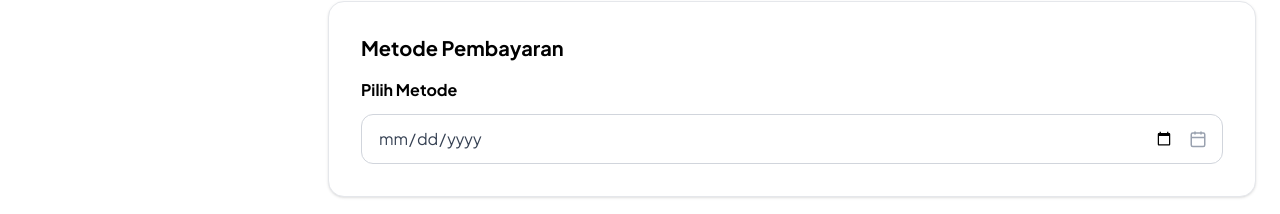
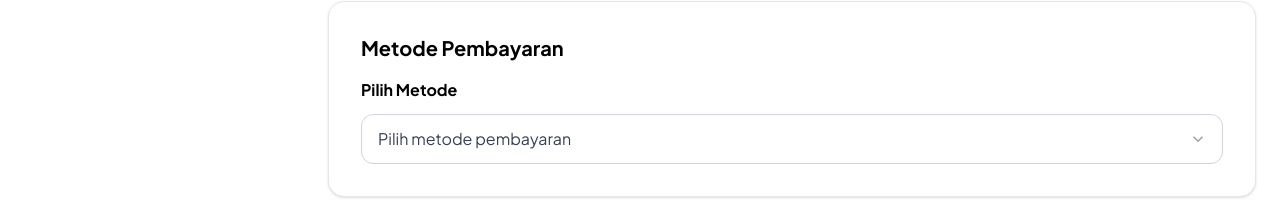
Before and after one commit to SpeakBuddy-Sevent/SpeakBuddy-FE, a Next.js app: page /Konsultasi/BuatJanji/Bayar in a window 1280 px wide. Shown: the part 575-789 px from the top of the page. Built offline with nearby package versions, Linux system fonts and the light colour scheme; no server answers.

Commit message:
feat(konsultasi): fixed when pay auto send chat

```diff
--- a/src/components/buat-janji/bayar/DetailPembayaranClient.jsx
+++ b/src/components/buat-janji/bayar/DetailPembayaranClient.tsx
@@ -1,13 +1,39 @@
 "use client";
 //import Link from "next/link";
+import { useState, useEffect } from "react";
 import { useRouter, useSearchParams } from "next/navigation";
 import useConsultation from "@/hooks/useConsultation";
+import useChat from "@/hooks/useChat";
+import useStartChat from "@/hooks/useStartChat";
 
 export default function DetailPembayaran() {
   const params = useSearchParams();
   const router = useRouter();
 
   const { bookConsultation, loading } = useConsultation();
+  const { startChat } = useStartChat();
+
+  const [chatID, setChatID] = useState<string | null>(null);
+  const chat = useChat(chatID || undefined);
+
+      useEffect(() => {
+        if (!chatID) return;
+
+        const sendInitialMessage = async () => {
+          await chat.sendMessage(
+            `Halo kak, saya sudah melakukan pembayaran konsultasi untuk:\n
+    Nama anak: ${params.get("childName")}
+    Tanggal: ${params.get("date")}
+    Jam: ${params.get("slot")}
+
+    Terima kasih 🙏`
+          );
+
+          router.push(`/konsultasi/chat/${chatID}`);
+        };
+
+        sendInitialMessage();
+      }, [chatID]);
 
   const handlePay = async () => {
     await bookConsultation({
@@ -24,8 +50,9 @@ export default function DetailPembayaran() {
       isPaid: true,
     });
 
-    router.push("/");
-  };
+    const chatData = await startChat(params.get("therapistId")!);
+    setChatID(chatData.chatID);
+  }
 
   // console.log({ slot, date, therapistId, childName, childSex, childAge });
   return (
@@ -118,12 +145,18 @@ export default function DetailPembayaran() {
                   Pilih Metode
                 </div>
                 <div className="relative">
-                  <input
+                  <select
+                    defaultValue=""
+                    className="w-full px-4 py-3 pr-10 border border-gray-300 rounded-xl bg-white text-gray-700 focus:outline-none focus:border-blue-500 appearance-none"
+                  >
+                    <option value="" disabled>
+                      Pilih metode pembayaran
+                    </option>
+                    <option value="bank">Bank Transfer</option>
+                    <option value="qris">QRIS</option>
+                  </select>
 
-                    type="date"
-                    className="w-full px-4 py-3 pr-12 border border-gray-300 rounded-xl bg-white text-gray-700 focus:outline-none focus:border-blue-500"
-                  />
-                  <span className="absolute right-2 md:right-4 top-1/2 -translate-y-1/2 text-gray-400">
+                  <span className="absolute right-2 md:right-4 top-1/2 -translate-y-1/2 text-gray-400 pointer-events-none">
                     <svg
                       width="18"
                       height="18"
@@ -132,11 +165,11 @@ export default function DetailPembayaran() {
                       stroke="currentColor"
                       strokeWidth="2"
                     >
-                      <rect x="3" y="4" width="18" height="18" rx="2" />
-                      <path d="M16 2v4M8 2v4M3 10h18" />
+                      <path d="M6 9l6 6 6-6" />
                     </svg>
                   </span>
                 </div>
+
               </div>
             </div>
           </div>
--- /dev/null
+++ b/src/hooks/useStartChat.ts
@@ -0,0 +1,24 @@
+"use client";
+
+import axios from "axios";
+
+const API = process.env.NEXT_PUBLIC_API_URL || "http://localhost:8080/api/v1";
+
+export default function useStartChat() {
+  const startChat = async (therapistID: string) => {
+    const token = localStorage.getItem("token");
+
+    const res = await axios.post(
+      `${API}/chat/start/${therapistID}`,
+      {},
+      { headers: { Authorization: `Bearer ${token}` } }
+    );
+
+    return {
+      chatID: res.data.chat_id, // FIX
+      participants: res.data.participants,
+    };
+  };
+
+  return { startChat };
+}
```
